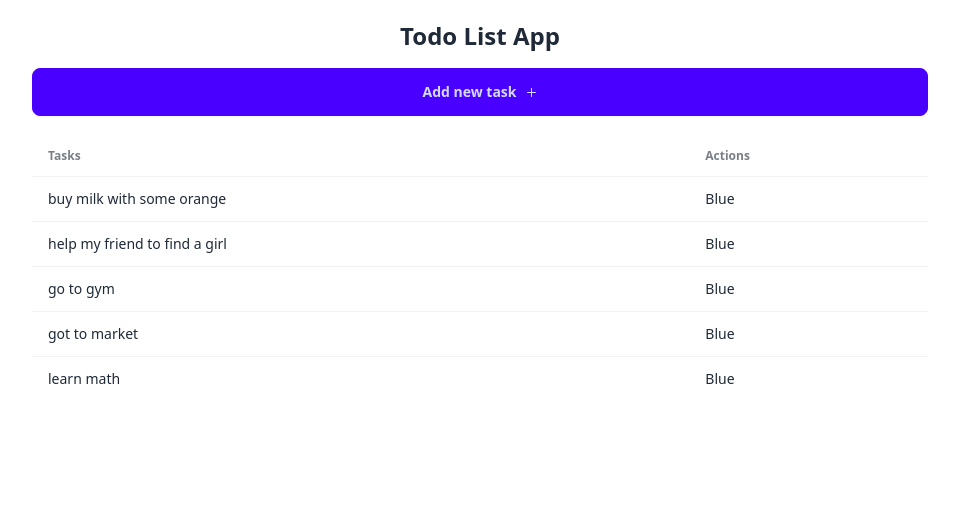
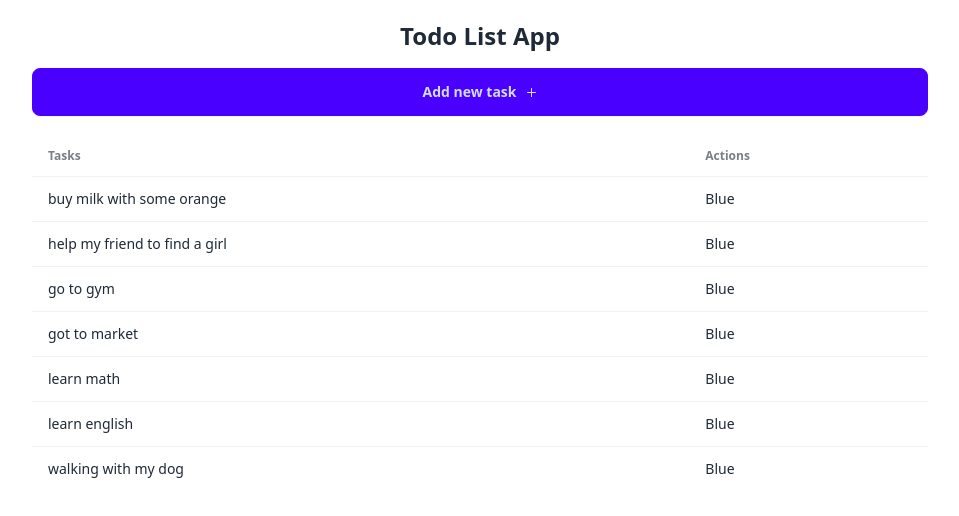
Before and after one commit to micessien/nextjs-projects, a Next.js app: page / in a window 1280 px wide. Shown: the top 516 px of the page, without its empty margins (160-1119 px from the left). Built offline with nearby package versions, Linux system fonts and the light colour scheme; data requests are answered from the project's data file.

Commit message:
Fix id generation

```diff
--- a/app/components/AddTask.tsx
+++ b/app/components/AddTask.tsx
@@ -5,6 +5,7 @@ import Modal from "./Modal";
 import { FormEventHandler, useState } from "react";
 import { addTodo } from "@/api";
 import { useRouter } from "next/navigation";
+import { v4 as uuidv4 } from 'uuid';
 
 const AddTask = () => {
   const router = useRouter()
@@ -14,7 +15,7 @@ const AddTask = () => {
   const handleSubmitNewTodo: FormEventHandler<HTMLFormElement> = async (e) => {
     e.preventDefault()
     await addTodo({
-      id: "5",
+      id: uuidv4(),
       text: newTaskValue
     })
     setNewTaskValue("")
--- a/data/todos.json
+++ b/data/todos.json
@@ -19,6 +19,14 @@
     {
       "id": "5",
       "text": "learn math"
+    },
+    {
+      "id": "a66eee88-43dc-4a1b-8216-09d58f3e4a34",
+      "text": "learn english"
+    },
+    {
+      "id": "f3698a01-72da-4df5-8e4f-f3941597b059",
+      "text": "walking with my dog"
     }
   ]
 }
--- a/package.json
+++ b/package.json
@@ -13,12 +13,14 @@
     "next": "13.5.6",
     "react": "^18",
     "react-dom": "^18",
-    "react-icons": "^4.12.0"
+    "react-icons": "^4.12.0",
+    "uuid": "^9.0.1"
   },
   "devDependencies": {
     "@types/node": "^20",
     "@types/react": "^18",
     "@types/react-dom": "^18",
+    "@types/uuid": "^9.0.7",
     "autoprefixer": "^10.4.16",
     "daisyui": "^4.4.15",
     "eslint": "^8",
```
Also changed, not shown: 1 other file (tests, documents, lock files or other folders).
